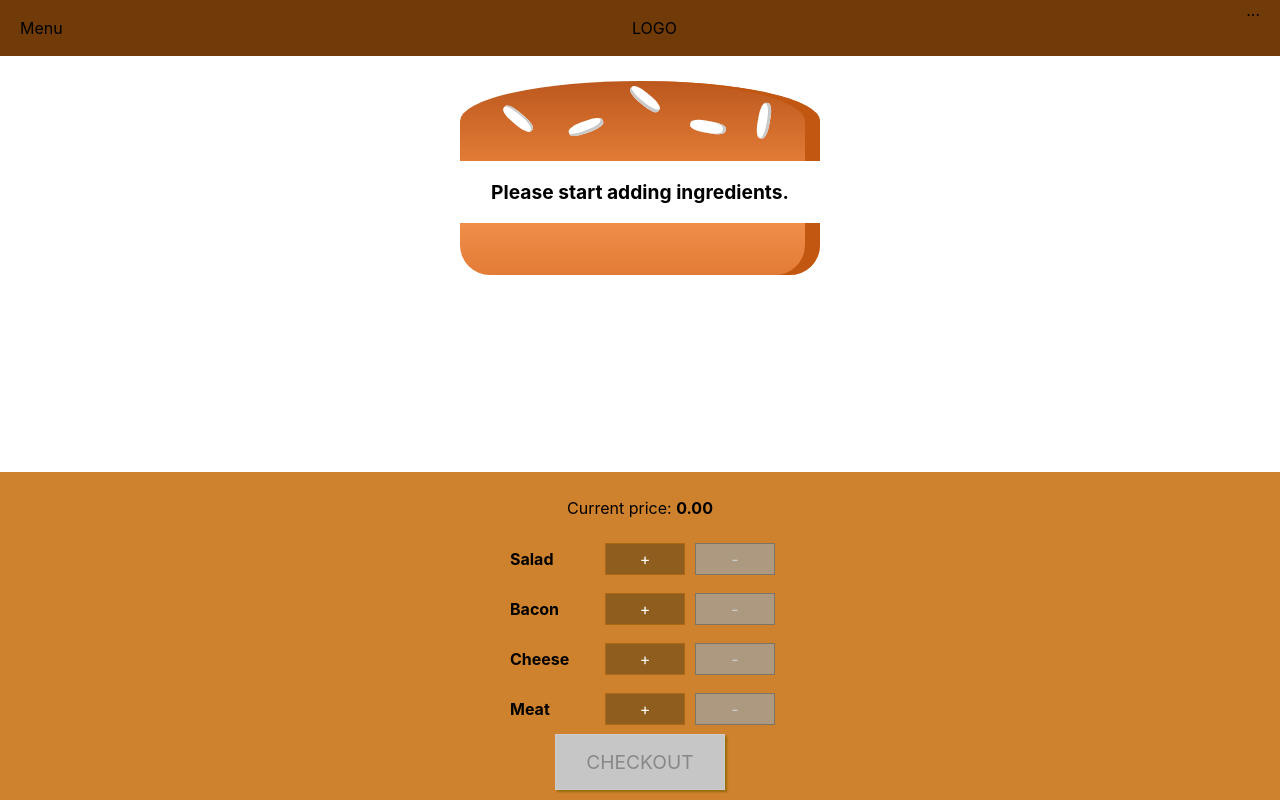
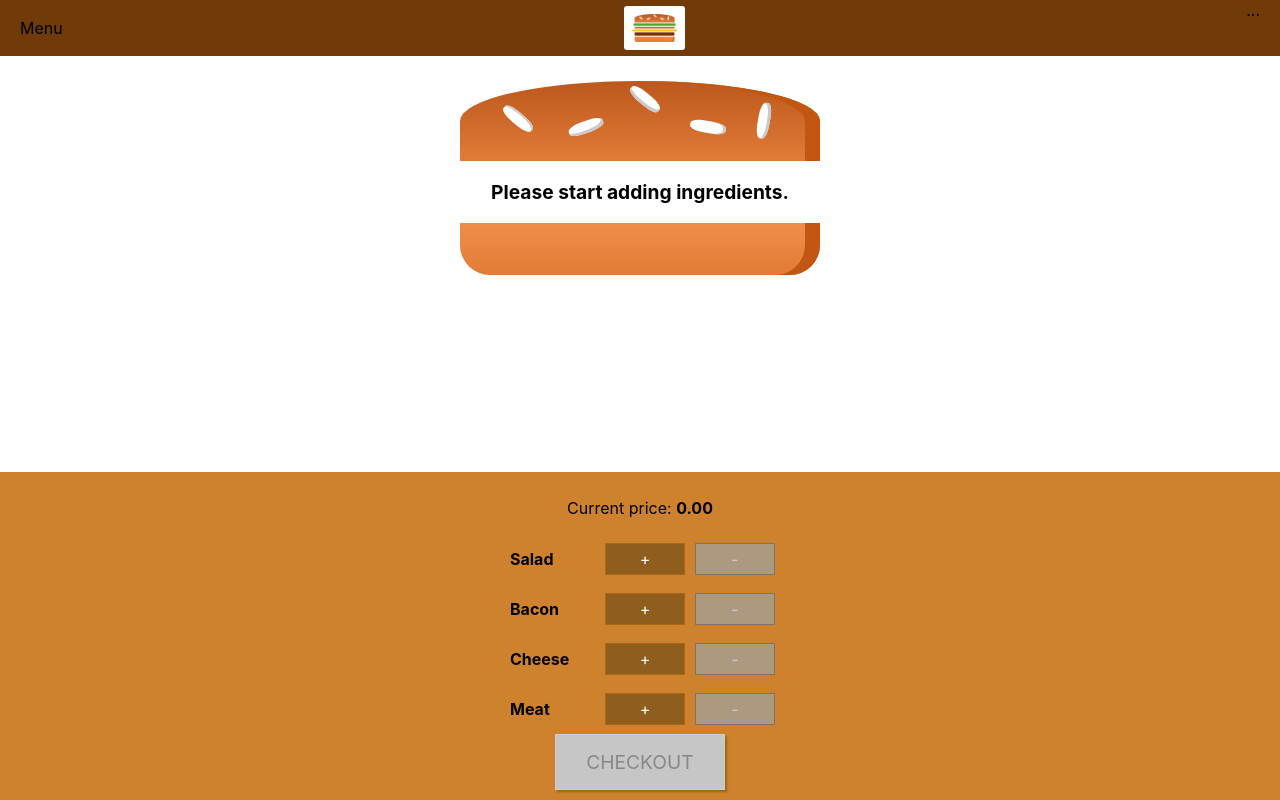
Before and after one commit to gonzaloamadio/burger-builder, a React (Create React App) app: page / in a window 1280 px wide. Built offline with nearby package versions, Linux system fonts and the light colour scheme.

Commit message:
Add Logo Component, add it to toolbar

```diff
--- /dev/null
+++ b/src/components/Logo/Logo.js
@@ -0,0 +1,16 @@
+import React from 'react'
+import classes from './Logo.module.css'
+// make webpack aware that we are using this image.
+// Then webpack will handle this image in its own special way.
+// BurgerLogo will refer to a string, the path where webpack
+// store the optimized and copied image.
+import burgerLogo from '../../assets/images/burger-logo.png'
+
+
+const logo = (props) => (
+        <div className={classes.Logo}>
+            <img src={burgerLogo} alt="MyBurger"></img>
+        </div>
+    )
+
+export default logo
--- /dev/null
+++ b/src/components/Logo/Logo.module.css
@@ -0,0 +1,12 @@
+.Logo {
+    background-color: white;
+    padding: 8px;
+    height: 80%;
+    /* So heigh include padding */
+    box-sizing: border-box;
+    border-radius: 3px;
+}
+
+.Logo img {
+    height: 100%;
+}
--- a/src/components/Navigation/Toolbar/Toolbar.js
+++ b/src/components/Navigation/Toolbar/Toolbar.js
@@ -1,10 +1,11 @@
 import React from 'react'
 import classes from './Toolbar.module.css'
+import Logo from '../../Logo/Logo'
 
 const Toolbar = (props) => (
     <header className={classes.Toolbar}>
         <div>Menu</div>
-        <div>LOGO</div>
+        <Logo />
         <nav>
             ...
         </nav>
```
Also changed, not shown: src/assets/images/burger-logo.png (added).
